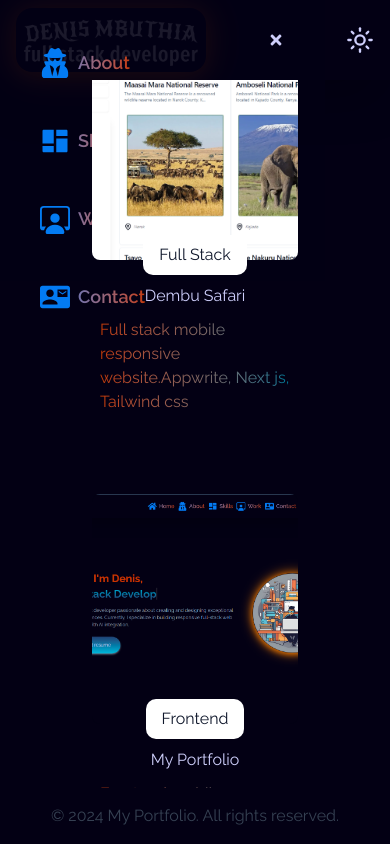
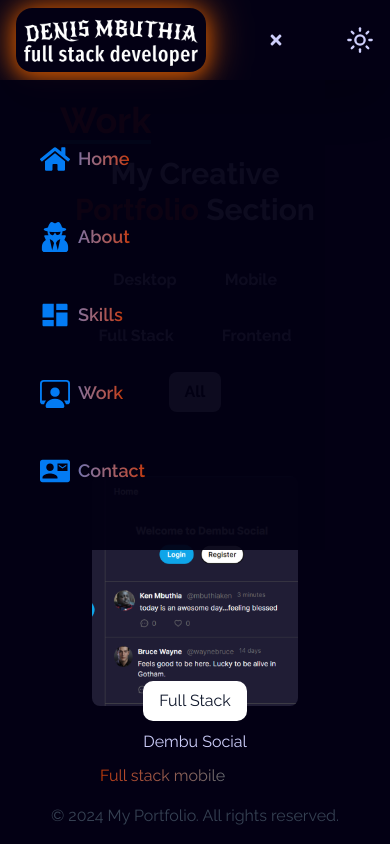
Before and after one commit to moshudougee/denismbuthia-portfolio, a React (Vite) app: page /work in a window 390 px wide. Both pictures are taken after a click on the element 275 px from the left and 40 px from the top of the page. Built offline with nearby package versions, Linux system fonts and the light colour scheme.

Commit message:
Updated resume, Work section to be better responsive

```diff
--- a/src/components/MobileNav.tsx
+++ b/src/components/MobileNav.tsx
@@ -20,7 +20,7 @@ const MobileNav = () => {
             className={
                 !nav
                     ? 'hidden'
-                    : 'absolute top-0 left-0 w-5/6 h-1/3 px-10 bg-background/90 flex flex-col justify-center items-start'
+                    : 'absolute top-20 left-0 w-5/6 h-auto p-10 bg-background/95 flex flex-col justify-center items-start z-50'
             }
         >
             <li className="py-6 text-4xl" onClick={toggleNav}>
--- a/src/index.css
+++ b/src/index.css
@@ -138,7 +138,7 @@
   }
 
   .work-body {
-    @apply flex flex-col gap-2 justify-center items-center max-w-[1450px] w-full mx-10 xl:m-auto p-5;
+    @apply flex flex-col gap-2 justify-center items-center max-w-[1450px] w-full mx-10 my-auto xl:m-auto p-5;
   }
 
   .intro-text {
```
Also changed, not shown: 1 other file (tests, documents, lock files or other folders).
